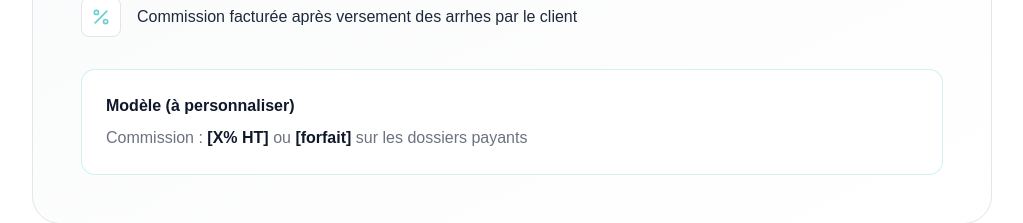
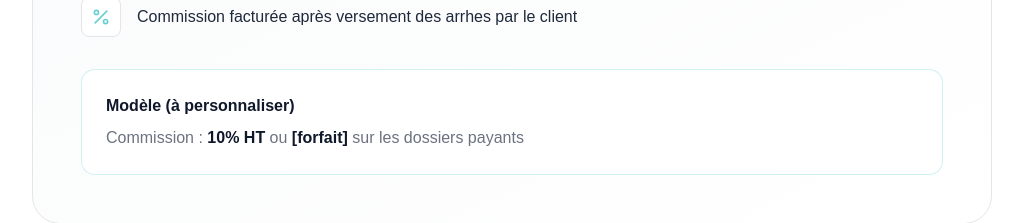
Before and after one commit to gdetaisne/moverz-fr, a Next.js app: page /partenaires in a window 1280 px wide. Shown: the part 5200-5423 px from the top of the page, without its empty margins (128-1151 px from the left). Built offline with nearby package versions, Linux system fonts and the light colour scheme; no server answers; a web font is replaced by a local one.

Commit message:
feat: définir le taux de commission partenaires à 10% HT

```diff
--- a/components/partenaires/PartenairesCommission.tsx
+++ b/components/partenaires/PartenairesCommission.tsx
@@ -53,7 +53,7 @@ export default function PartenairesCommission() {
           <div className="p-6 rounded-xl bg-white border border-[#6BCFCF]/30">
             <h3 className="font-bold text-[#0F172A] mb-2">Modèle (à personnaliser)</h3>
             <p className="text-[#6B7280]">
-              Commission : <span className="font-semibold text-[#0F172A]">[X% HT]</span> ou <span className="font-semibold text-[#0F172A]">[forfait]</span> sur les dossiers payants
+              Commission : <span className="font-semibold text-[#0F172A]">10% HT</span> ou <span className="font-semibold text-[#0F172A]">[forfait]</span> sur les dossiers payants
             </p>
           </div>
         </motion.div>
```
